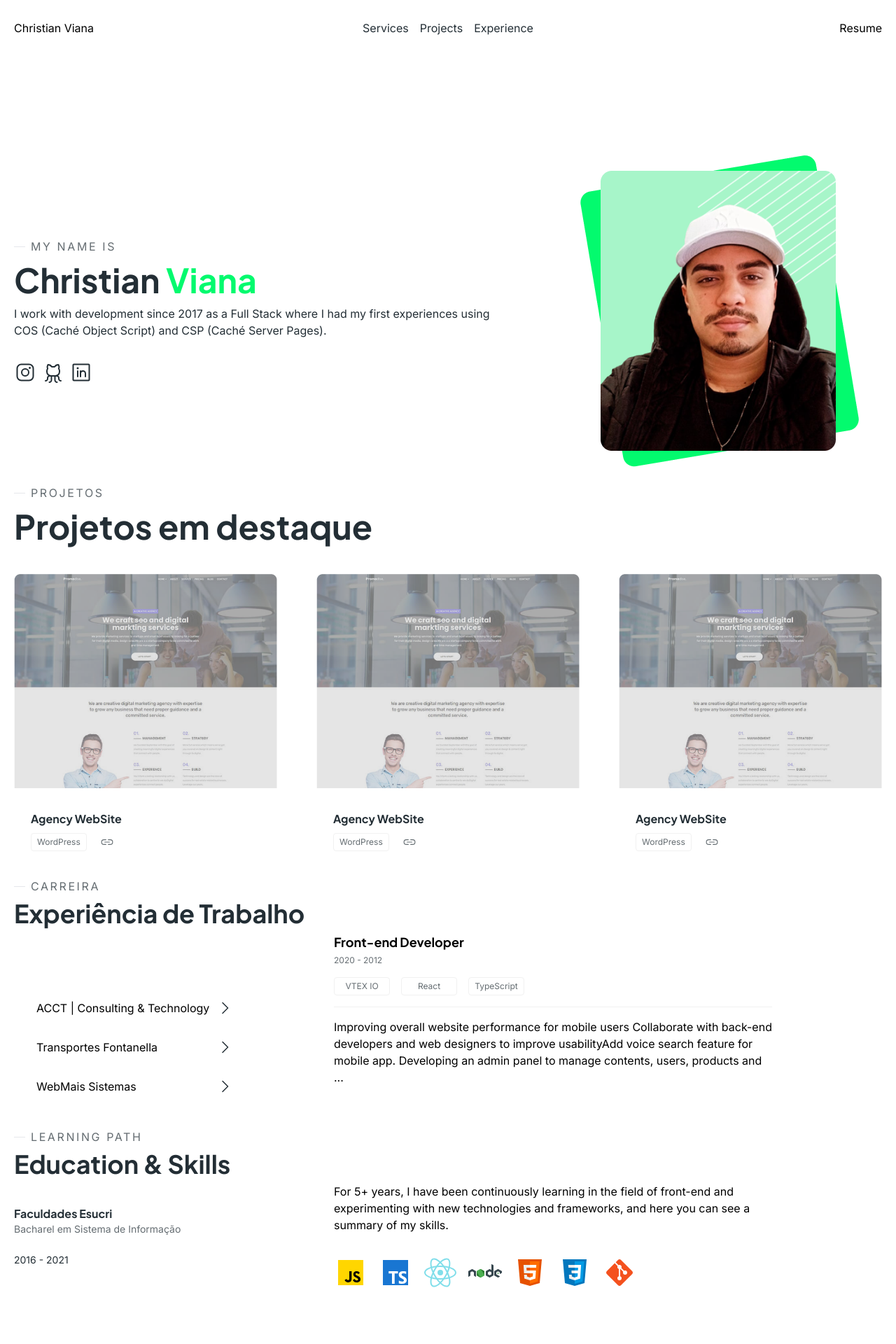
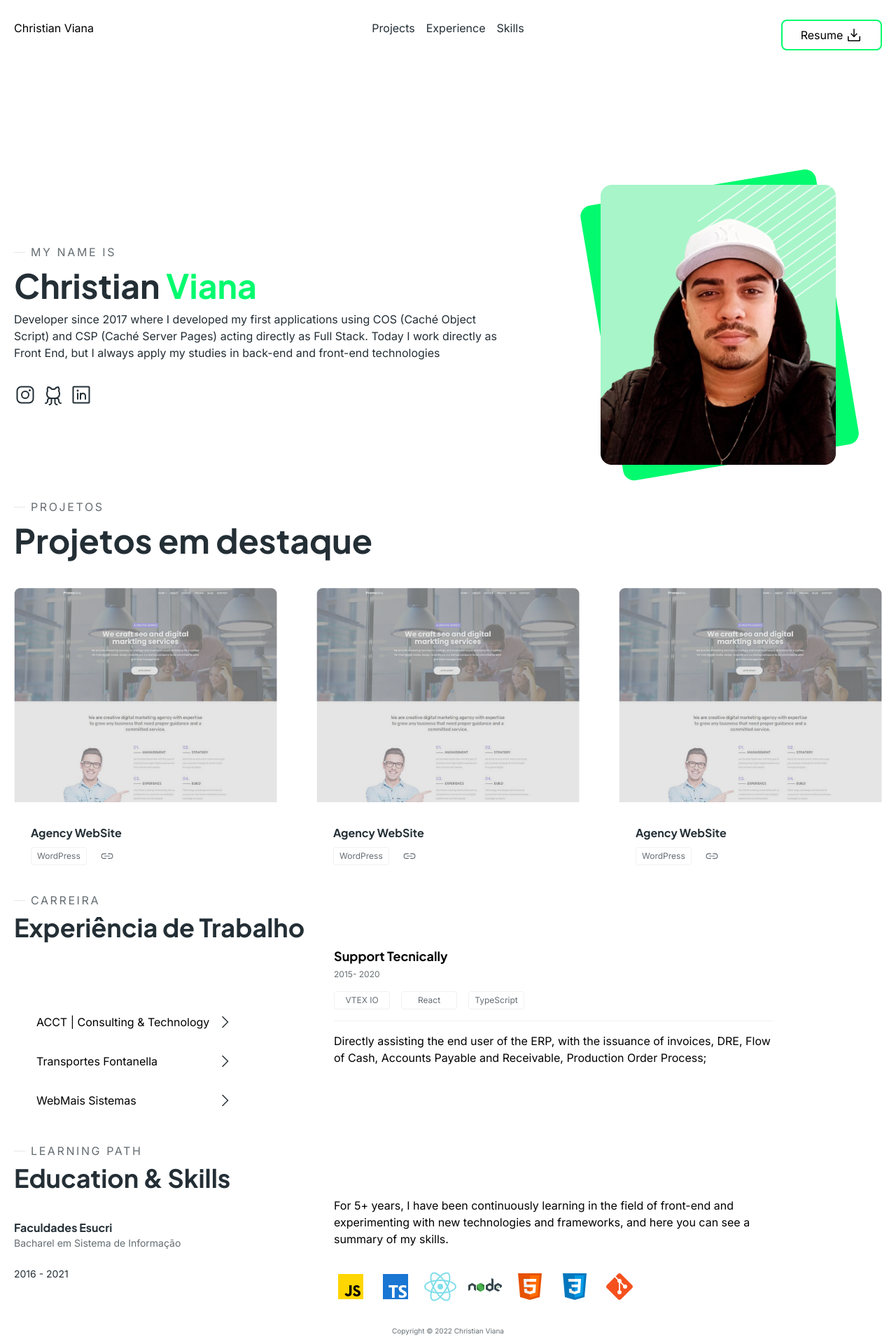
Before and after one commit to chrisviana/portifolio, a React (Create React App) app: page /acct in a window 1280 px wide. Shown: the top 1920 px of the page at 70% size. Before the commit the page ends 1862 px from the top, so only its background shows below. Built offline with nearby package versions, Linux system fonts and the light colour scheme.

Commit message:
Alterado estrutura da seção de carreira

```diff
--- a/src/App.js
+++ b/src/App.js
@@ -1,6 +1,7 @@
 import { About } from "./components/About";
 import { Carrer } from "./components/Carreira/Carrer";
 import { EducationSkill } from "./components/EducationSkills/EducationSkills";
+import { Footer } from "./components/Footer";
 import { Header } from "./components/Header";
 import { Projects } from "./components/Projetos/Projects";
 
@@ -12,6 +13,7 @@ function App() {
       <Projects />
       <Carrer />
       <EducationSkill />
+      <Footer />
     </div>
   );
 }
--- a/src/components/About.js
+++ b/src/components/About.js
@@ -9,16 +9,20 @@ export function About() {
         <Title title={"MY NAME IS"} />
         <h1 className="font-plus text-font-400 text-[3rem]">Christian <span className="text-font-verde">Viana</span></h1>
         <p className="text-[#232E35]">
-          I work with development since 2017 as a Full Stack where I had my first experiences using COS (Caché Object Script) and CSP (Caché Server Pages).
+
+          Developer since 2017 where I developed my first applications
+          using COS (Caché Object Script) and CSP (Caché Server Pages) acting directly as
+          Full Stack.
+          Today I work directly as Front End, but I always apply my studies in back-end and front-end technologies
         </p>
         <div className="flex mt-8 gap-2">
-          <a href="/" className="hover:text-font-verde">
+          <a href="https://www.instagram.com/chrisviana_dev/" className="hover:text-font-verde">
             <InstagramLogo size={32} color="#232E35" />
           </a>
-          <a href="/">
+          <a href="https://github.com/chrisviana">
             <GithubLogo size={32} color="#232E35" />
           </a>
-          <a href="/">
+          <a href="https://www.linkedin.com/in/christian-viana-421239107/">
             <LinkedinLogo size={32} color="#232E35" />
           </a>
         </div>
--- a/src/components/Carreira/Card.js
+++ b/src/components/Carreira/Card.js
@@ -1,18 +1,26 @@
-export function Card({ describe, time, occupation, skills }) {
+export function Card({ occupation, skills }) {
   return (
     <div className="sm:ml-28 sm:w-[39.125rem]">
-      <div>
-        <p className="font-plus text-lg">{occupation}</p>
-        <p className="text-font-200 text-xs mt-1">{time}</p>
-        <div  className="flex gap-4 mt-4">
-          {skills.map((skill) => {
-            return <p className="rounded border-solid border-fontbranca-200 border text-xs w-20 flex items-center justify-center px-2 py-1 text-font-200">{skill}</p>;
-          })}
-        </div>
-      </div>
-      <div className="border-solid border-fontbranca-200 border-t mt-4">
-        <p className="mt-4">{describe}</p>
-      </div>
+      {
+        occupation.map((occupations, i) => {
+          return (<div>
+            <p className="font-plus text-lg">{occupations.name}</p>
+            <p className="text-font-200 text-xs mt-1">{occupations.time}</p>
+            <div className="flex gap-4 mt-4">
+              {skills.map((skill) => {
+                return <p className="rounded border-solid border-fontbranca-200 border text-xs w-20 flex items-center justify-center px-2 py-1 text-font-200">{skill}</p>;
+              })}
+            </div>
+            <div className="border-solid border-fontbranca-200 border-t mt-4">
+              <p className="mt-4">{occupations.describe}</p>
+            </div>
+          </div>)
+        })
+      }
+
+
+
+
     </div>
   );
 }
--- a/src/components/Carreira/Carrer.js
+++ b/src/components/Carreira/Carrer.js
@@ -8,35 +8,49 @@ const empresas = [
   {
     link: "/acct",
     name: "ACCT | Consulting & Technology",
-    describe:
-      "Improving overall website performance for mobile users Collaborate with back-end developers and web designers to improve usabilityAdd voice search feature for mobile app. Developing an admin panel to manage contents, users, products and ...",
-    time: "2020 - 2012",
-    occupation: "Front-end Developer",
+    occupation: [
+      {
+        name: "Support Tecnically",
+        describe: "Directly assisting the end user of the ERP, with the issuance of invoices, DRE, Flow of Cash, Accounts Payable and Receivable, Production Order Process;",
+        time: "2015- 2020"
+      }
+    ],
     skills: ["VTEX IO", "React", "TypeScript"],
   },
 
   {
     link: "/fontanella",
     name: "Transportes Fontanella",
-    describe: "Teste 02",
-    time: "2020 - 2012",
-    occupation: "Front-End",
+    occupation: [
+      {
+        name: "Support Tecnically",
+        describe: "Directly assisting the end user of the ERP, with the issuance of invoices, DRE, Flow of Cash, Accounts Payable and Receivable, Production Order Process;",
+        time: "2020 - 2012",
+      }
+    ],
     skills: ["VTEX IO", "React", "TypeScript"],
   },
 
   {
     link: "/webmais",
     name: "WebMais Sistemas",
-    describe: "Teste 03",
-    time: "2020 - 2012",
-    occupation: "Front-End",
+    occupation: [
+      {
+        name: "Support Tecnically",
+        describe: "Directly assisting the end user of the ERP, with the issuance of invoices, DRE, Flow of Cash, Accounts Payable and Receivable, Production Order Process;",
+        time: "2015- 2012"
+      },
+      {
+        name: "Tete",
+        describe: "dadadadada"
+      }
+    ],
     skills: ["VTEX IO", "React", "TypeScript"],
   },
 ];
 
 export function Carrer() {
   const [active, setActive] = useState(3);
-
   return (
     <div className="mt-8">
       <Title title="CARREIRA" />
@@ -76,8 +90,6 @@ export function Carrer() {
               path="/acct"
               element={
                 <Card
-                  describe={empresas[0].describe}
-                  time={empresas[0].time}
                   occupation={empresas[0].occupation}
                   skills={empresas[0].skills}
                 />
@@ -88,8 +100,6 @@ export function Carrer() {
               path="/fontanella"
               element={
                 <Card
-                  describe={empresas[1].describe}
-                  time={empresas[1].time}
                   occupation={empresas[1].occupation}
                   skills={empresas[1].skills}
                 />
@@ -100,8 +110,6 @@ export function Carrer() {
               path="/webmais"
               element={
                 <Card
-                  describe={empresas[2].describe}
-                  time={empresas[2].time}
                   occupation={empresas[2].occupation}
                   skills={empresas[2].skills}
                 />
--- /dev/null
+++ b/src/components/Footer.js
@@ -0,0 +1,8 @@
+export function Footer() {
+    const years = new Date().getFullYear()
+    return (
+        <div className="flex justify-center items-center mt-8">
+            <p className="text-[10px] text-font-200">Copyright © {years} Christian Viana</p>
+        </div>
+    )
+}
--- a/src/components/Header.js
+++ b/src/components/Header.js
@@ -1,19 +1,17 @@
-import Logo from '../assets/logo.png'
-import { Moon } from 'phosphor-react'
+import { DownloadSimple } from 'phosphor-react'
 export function Header() {
     return (
         <div className='sm:grid grid-cols-3 mt-2 '>
             Christian Viana
             <div>
                 <ul className='flex gap-4 justify-center text-font-400'>
-                    <li>Services</li>
                     <li>Projects</li>
                     <li>Experience</li>
+                    <li>Skills</li>
                 </ul>
             </div>
             <div className='flex gap-2 items-center justify-end'>
-                <Moon size={24} color="#FFF" />
-                <button className='text-font-300'>Resume</button>
+                <button className=' w-36 text-font-300 border-solid border-2 border-font-verde p-2 rounded-lg flex items-center justify-center gap-1'>Resume <DownloadSimple size={24} /></button>
             </div>
         </div>
     )
```
Also changed, not shown: public/index.html (line endings or trailing spaces).
